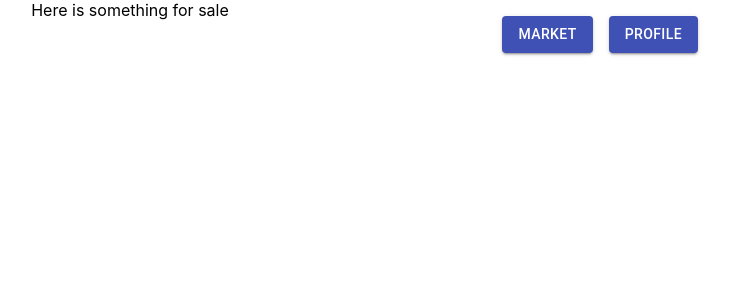
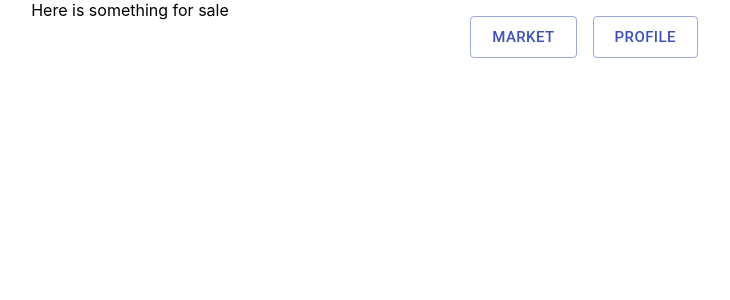
Before and after one commit to Falanke21/REM-demo-website, a React (Create React App) app in the folder fgnb/: page /market in a window 1280 px wide. Shown: the top 300 px of the page, without its empty margins (510-1240 px from the left). Built offline with nearby package versions, Linux system fonts and the light colour scheme.

Commit message:
changed some styles for market navbars

```diff
--- a/fgnb/src/Navigation.js
+++ b/fgnb/src/Navigation.js
@@ -13,12 +13,12 @@ class Navigation extends Component {
                     <ul>
                         <Link to={"./user"}>
                             <li>
-                                <Button variant="contained" color="primary">Profile</Button>
+                                <Button size="large" variant="outlined" color="primary">Profile</Button>
                             </li>
                         </Link>
                         <Link to={"./market"}>
                             <li>
-                                <Button variant="contained" color="primary">Market</Button>
+                                <Button size="large" variant="outlined" color="primary">Market</Button>
                             </li>
                         </Link>
                     </ul>
```
